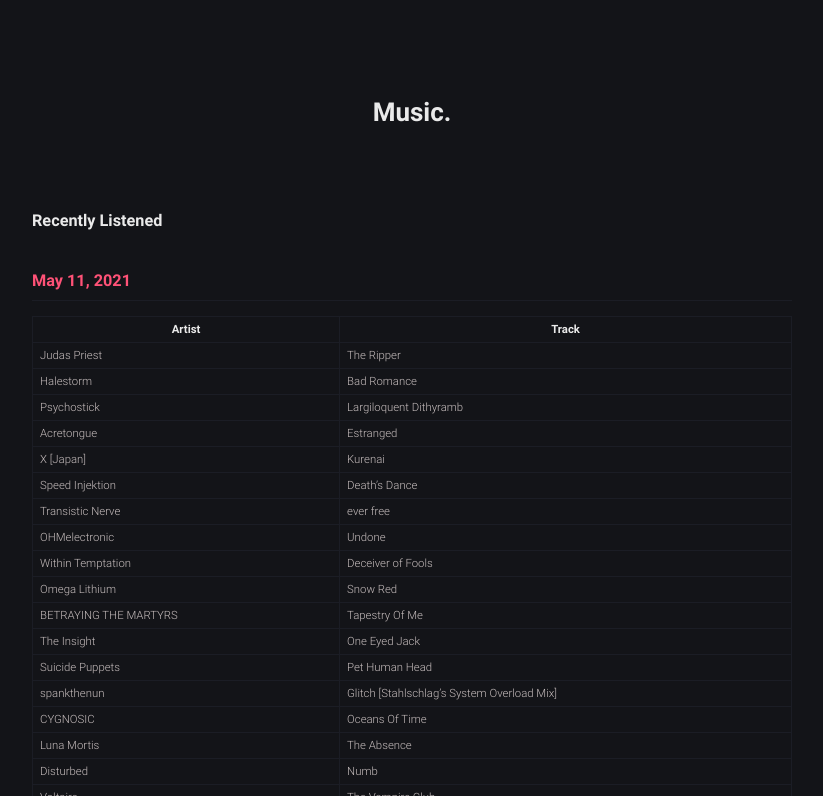
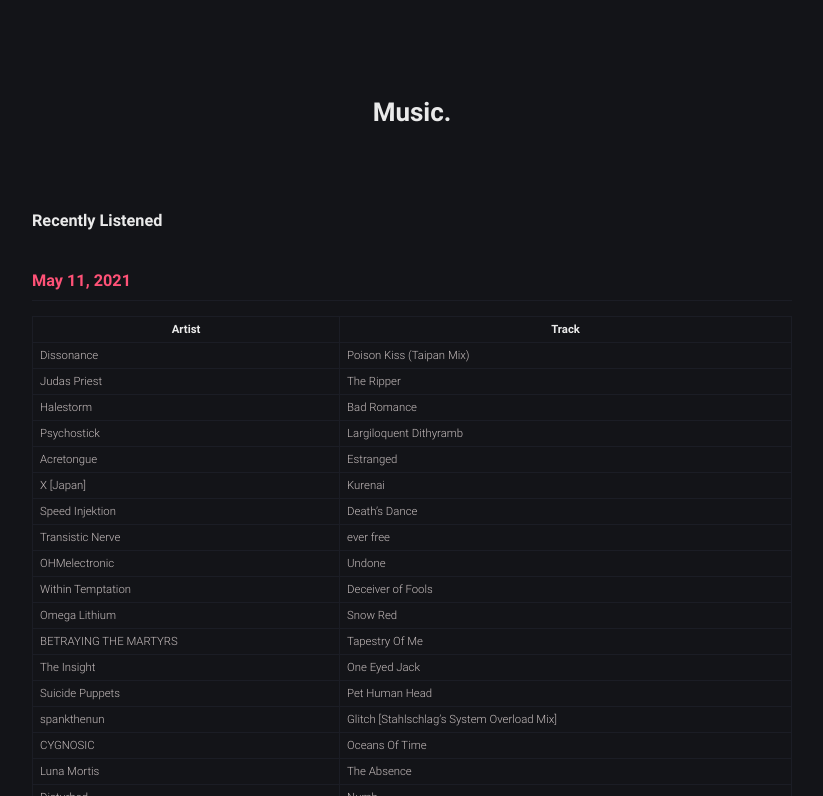
Before and after one commit to robert-marshall/xyz, a Jekyll site: the page built from music.md, in a window 1280 px wide and 900 px high, cut to the strip 104-900 px from the top of the window. Shown: the whole strip, without its empty margins (228-1051 px from the left). Built offline with Jekyll 4.4.1, drawn with Linux system fonts in a browser that asks for light colours.

```diff
--- a/music.md
+++ b/music.md
@@ -11,6 +11,7 @@
 
 | Artist | Track |
 |--------|-------|
+Dissonance | Poison Kiss (Taipan Mix)
 Judas Priest | The Ripper
 Halestorm | Bad Romance
 Psychostick | Largiloquent Dithyramb
```
